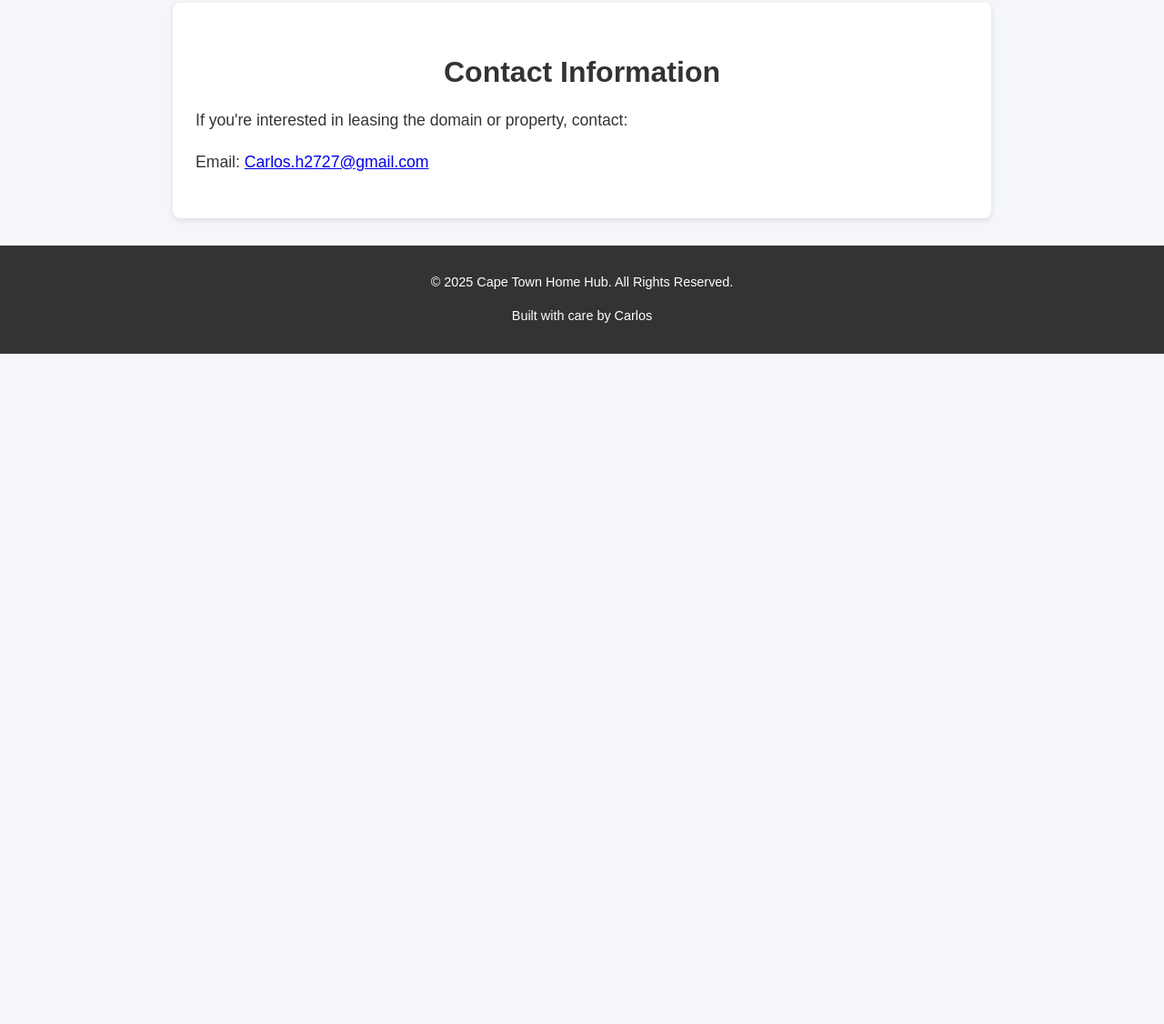
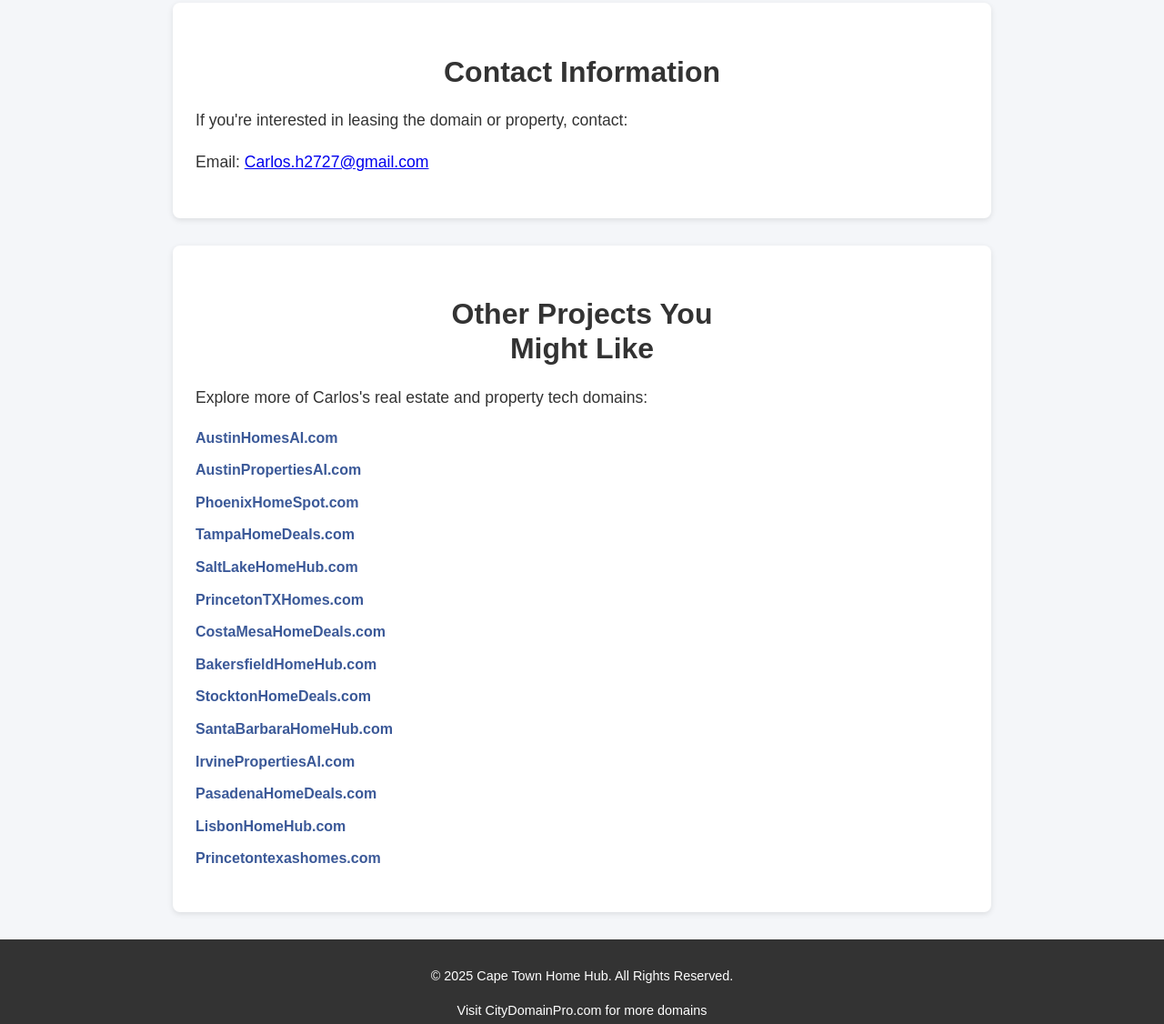
Before and after one commit to caly27/capetownhomehub.com, a plain HTML site: page index.html in a window 1280 px wide. Shown: the part 685-1811 px from the top of the page at 91% size. Before the commit the page ends 1074 px from the top, so only its background shows below. Drawn offline with Linux system fonts and the light colour scheme.

Commit message:
index.html

```diff
--- a/index.html
+++ b/index.html
@@ -16,8 +16,8 @@
   <!-- Self-referencing canonical tag -->
   <link rel="canonical" href="https://www.capetownhomehub.com" />
 
-  <!-- Canonical link to main site (CityDomainPro.com) -->
-  <link rel="alternate" href="https://www.CityDomainPro.com" />
+  <!-- Alternate link to the main site (CityDomainPro.com) -->
+  <link rel="alternate" href="https://www.citydomainpro.com" />
 
   <style>
     body {
@@ -219,9 +219,30 @@
     <p>Email: <a href="mailto:Carlos.h2727@gmail.com">Carlos.h2727@gmail.com</a></p>
   </section>
 
+  <section class="other-sites highlight-box">
+    <h2 class="section-title">Other Projects You Might Like</h2>
+    <p>Explore more of Carlos's real estate and property tech domains:</p>
+    <ul>
+      <li><a href="http://AustinHomesAi.com" target="_blank">AustinHomesAI.com</a></li>
+      <li><a href="http://AustinPropertiesAi.com" target="_blank">AustinPropertiesAI.com</a></li>
+      <li><a href="http://PhoenixHomeSpot.com" target="_blank">PhoenixHomeSpot.com</a></li>
+      <li><a href="http://TampaHomeDeals.com" target="_blank">TampaHomeDeals.com</a></li>
+      <li><a href="http://SaltLakeHomeHub.com" target="_blank">SaltLakeHomeHub.com</a></li>
+      <li><a href="http://PrincetonTXHomes.com" target="_blank">PrincetonTXHomes.com</a></li>
+      <li><a href="http://CostaMesaHomeDeals.com" target="_blank">CostaMesaHomeDeals.com</a></li>
+      <li><a href="http://BakersfieldHomeHub.com" target="_blank">BakersfieldHomeHub.com</a></li>
+      <li><a href="http://StocktonHomeDeals.com" target="_blank">StocktonHomeDeals.com</a></li>
+      <li><a href="http://SantaBarbaraHomeHub.com" target="_blank">SantaBarbaraHomeHub.com</a></li>
+      <li><a href="http://IrvinePropertiesAI.com" target="_blank">IrvinePropertiesAI.com</a></li>
+      <li><a href="http://PasadenaHomeDeals.com" target="_blank">PasadenaHomeDeals.com</a></li>
+      <li><a href="http://LisbonHomeHub.com" target="_blank">LisbonHomeHub.com</a></li>
+      <li><a href="http://Princetontexashomes.com" target="_blank">Princetontexashomes.com</a></li>
+    </ul>
+  </section>
+
   <footer>
     <p>&copy; 2025 Cape Town Home Hub. All Rights Reserved.</p>
-    <p>Built with care by <a href="mailto:Carlos.h2727@gmail.com">Carlos</a></p>
+    <p><a href="https://www.citydomainpro.com" target="_blank">Visit CityDomainPro.com for more domains</a></p>
   </footer>
 </body>
 </html>
```
